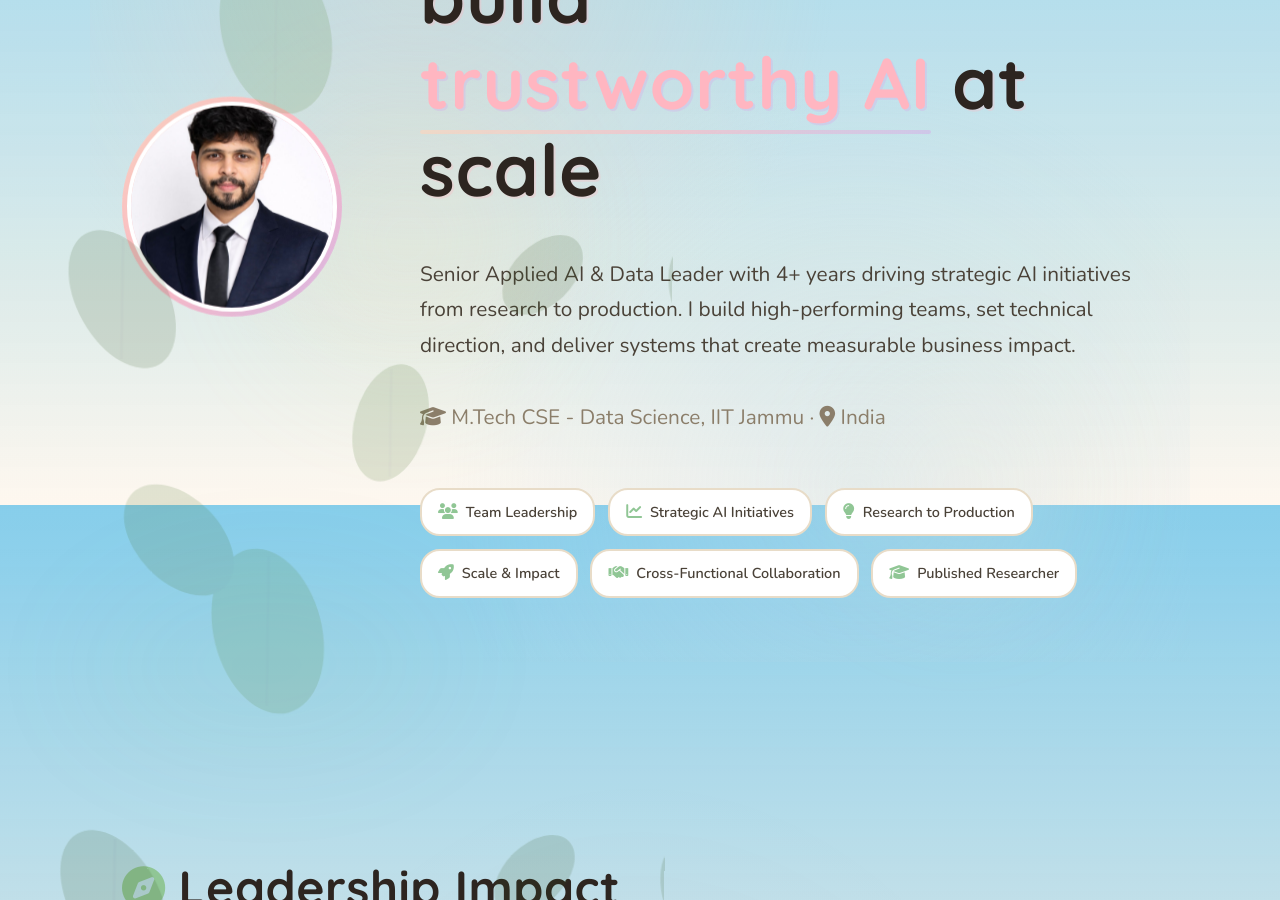
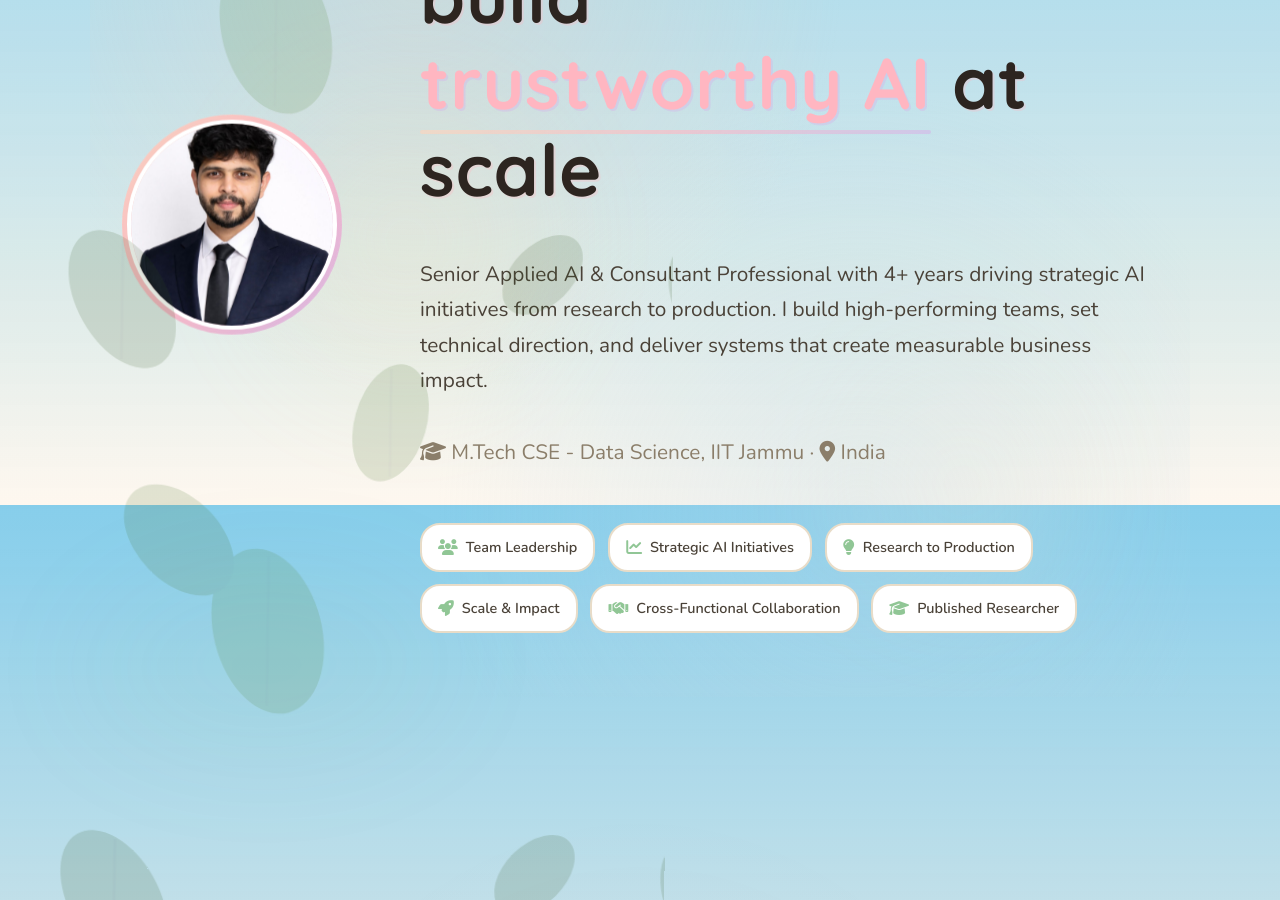
Before and after one commit to mayank1101/mayank1101.github.io, a Jekyll site: the page built from index.html, in a window 1280 px wide and 900 px high, scrolled down 395 px. Built offline with Jekyll 4.4.1, drawn with Linux system fonts in a browser that asks for light colours.

Commit message:
fixed text error

```diff
--- a/about.html
+++ b/about.html
@@ -17,7 +17,7 @@ description: About Mayank Sharma - AI/ML Engineer & Researcher. Learn about my j
         <div class="hero-text">
             <h1>About Me</h1>
             <p>
-                I'm a Senior Applied AI & Data Leader with 4+ years of experience, I've contributed to
+                I'm a Senior Applied AI & Consultant Professional with 4+ years of experience, I've contributed to
                 academic publications (AAAI 2024), built systems serving 10,000+ users daily, and
                 continue to explore the frontiers of GenAI, NLP, and multimodal AI.
             </p>
--- a/index.html
+++ b/index.html
@@ -19,7 +19,7 @@ description: Mayank Sharma - AI/ML Engineering Leader. Driving strategic AI init
                 <span class="hero-highlight">trustworthy AI</span> at scale
             </h1>
             <p>
-                Senior Applied AI & Data Leader with 4+ years driving strategic AI initiatives from research to production.
+                Senior Applied AI & Consultant Professional with 4+ years driving strategic AI initiatives from research to production.
                 I build high-performing teams, set technical direction, and deliver systems that create measurable business impact.
             </p>
             <p class="muted" style="margin-top: 1rem;">
```
